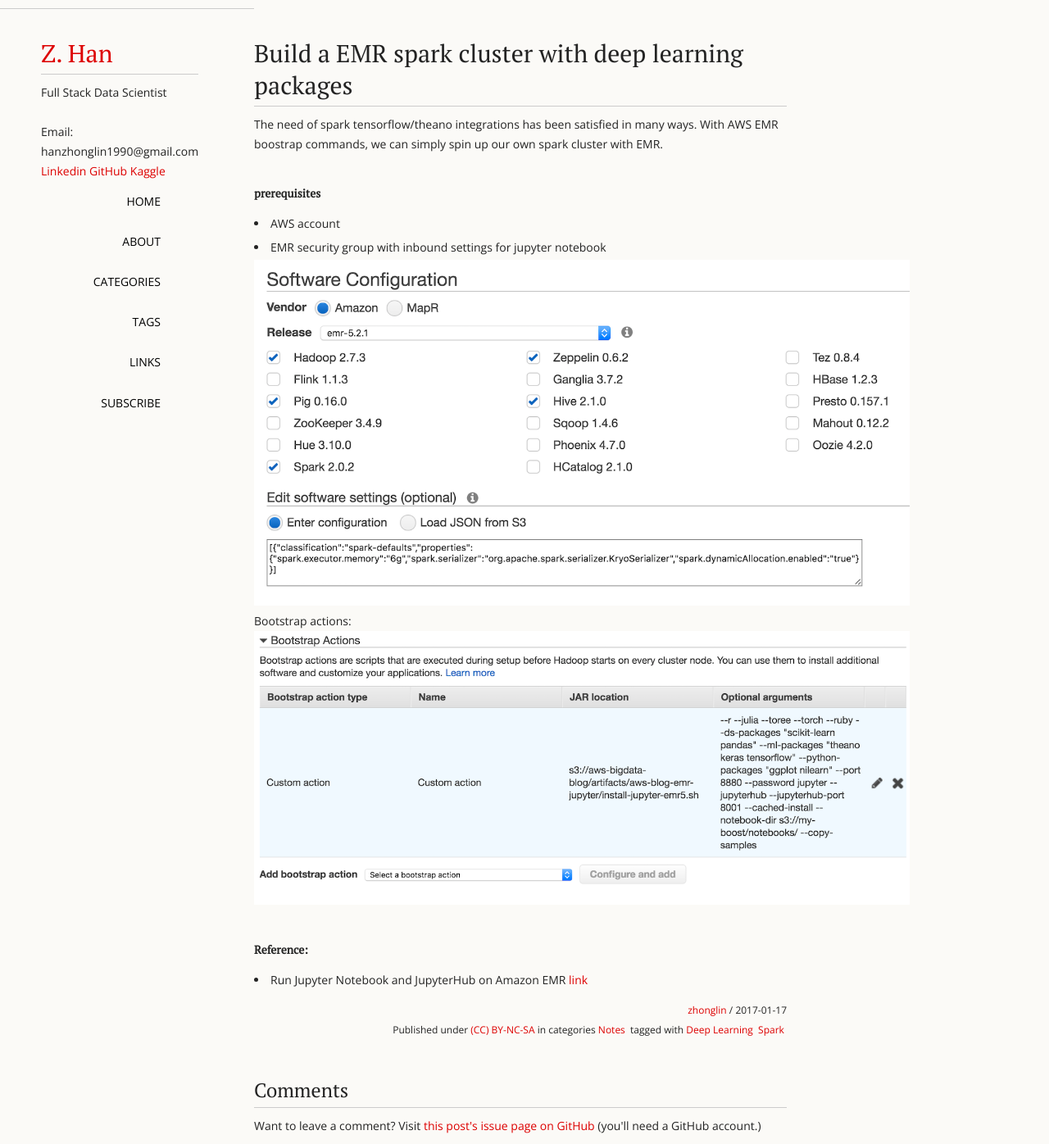
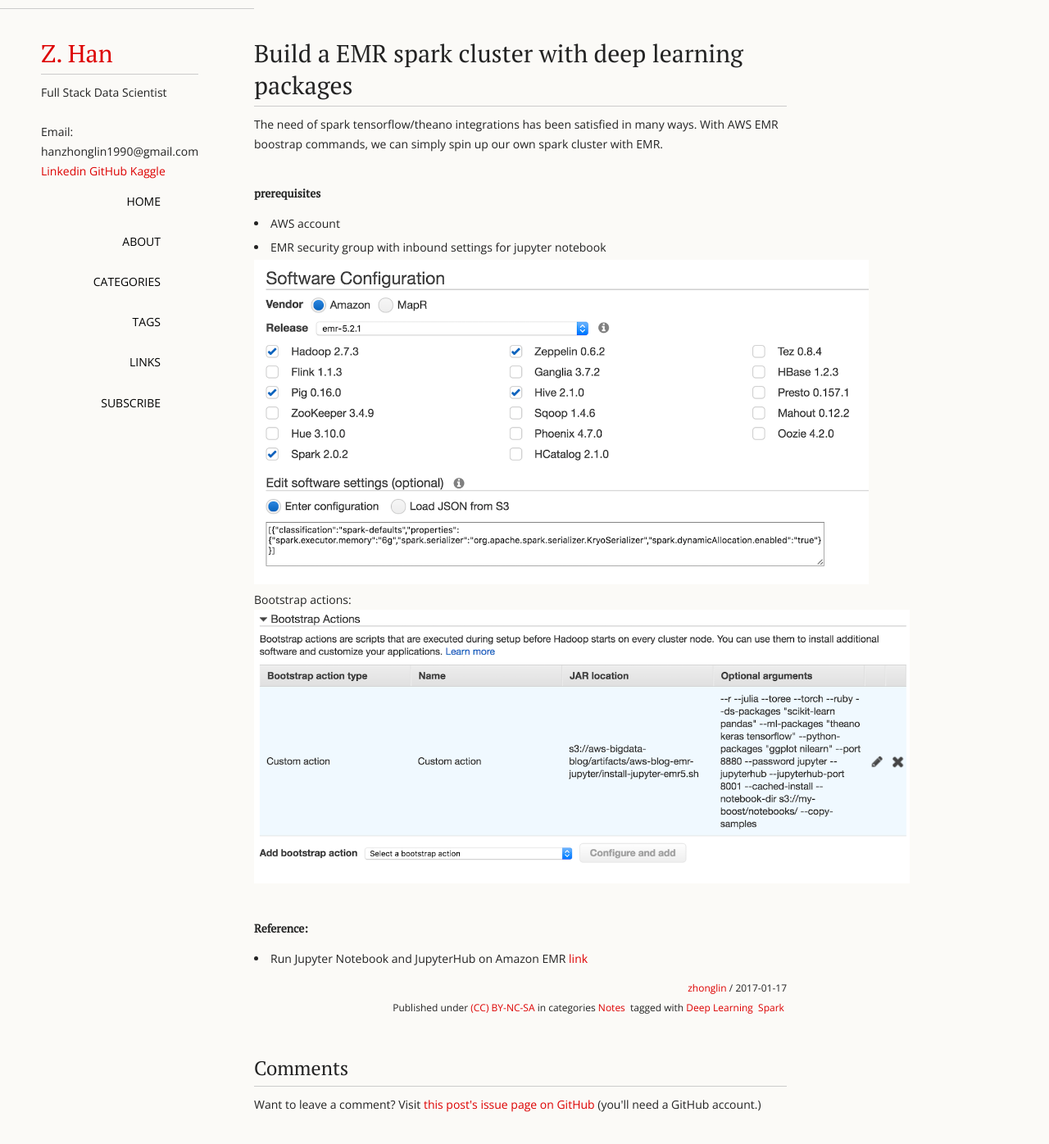
Before and after one commit to forgebach/forgebach.github.io, a Jekyll site: the page built from _posts/2017-01-17-Spark-Tensorflow-AWS-EMR-Notebook.md, in a window 1280 px wide and 1396 px high. Shown: the whole window at 82% size. Built offline with Jekyll 4.4.1, drawn with Linux system fonts in a browser that asks for light colours.

Commit message:
Update 2017-01-17-Spark-Tensorflow-AWS-EMR-Notebook.md

```diff
--- a/_posts/2017-01-17-Spark-Tensorflow-AWS-EMR-Notebook.md
+++ b/_posts/2017-01-17-Spark-Tensorflow-AWS-EMR-Notebook.md
@@ -14,7 +14,7 @@
 - AWS account
 - EMR security group with inbound settings for jupyter notebook
 
-<img src="/images/2017-01-17/software_config.png" width="800px" />
+<img src="/images/2017-01-17/software_config.png" width="750px" />
 
 Bootstrap actions:
 
```
